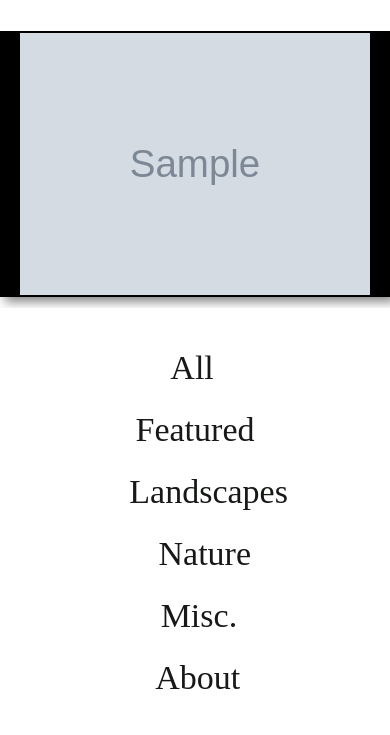
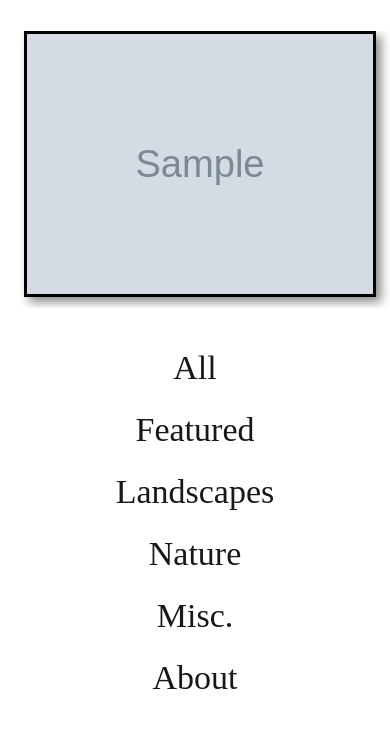
Before and after one commit to jaredhaight/pat_site, a Python web app: template templates/home.html in a window 390 px wide. Shown: the top 735 px of the page. Run offline with Jinja, Linux system fonts and the light colour scheme; the template is opened without the code that fills it: most values are stand-ins (such as "Sample title", 1, 10 or a date in 2020); grey boxes marked "Sample" are stand-in pictures; some libraries are stand-ins or nearby versions; some web fonts are replaced.

Commit message:
Fixed mobile pages. Moved tags to seperate table. Changed S3 upload behavior

```diff
--- a/main/admin.py
+++ b/main/admin.py
@@ -1,6 +1,7 @@
 from django.contrib import admin
 from main.models import Photo
 from main.models import PhotoSize
+from main.models import Tag
 
 class PhotoAdmin(admin.ModelAdmin):
     search_fields = ["name"]
@@ -10,5 +11,9 @@ class PhotoAdmin(admin.ModelAdmin):
 class PhotoSizeAdmin(admin.ModelAdmin):
     list_display = ('name', 'type', 'height', 'width')
 
+class TagAdmin(admin.ModelAdmin):
+    list_disaply = ('name')
+
 admin.site.register(Photo, PhotoAdmin)
 admin.site.register(PhotoSize, PhotoSizeAdmin)
+admin.site.register(Tag, TagAdmin)
--- a/main/views.py
+++ b/main/views.py
@@ -7,12 +7,13 @@ from django.shortcuts import render_to_response, get_object_or_404, get_list_or_
 from django.core.paginator import Paginator, InvalidPage, EmptyPage
 from django.forms import ModelForm
 from django.http import Http404
-from main.models import *
 from django.contrib.auth.models import User
 from datetime import date
-
 from itertools import chain
 import logging
+
+from main.models import *
+
 
 def home(request):
     """Home Page"""
--- a/templates/css/styles.css
+++ b/templates/css/styles.css
@@ -2,31 +2,9 @@
 /* ! Layout for desktop version   */
 /* ============================== */
 
-@font-face {
-    font-family: 'CallunaRegular';
-    src: url('fonts/Calluna-Regular-webfont.eot');
-    src: url('fonts/Calluna-Regular-webfont.eot?#iefix') format('embedded-opentype'),
-         url('fonts/Calluna-Regular-webfont.woff') format('woff'),
-         url('fonts/Calluna-Regular-webfont.ttf') format('truetype'),
-         url('fonts/Calluna-Regular-webfont.svg#CallunaRegular') format('svg');
-    font-weight: normal;
-    font-style: normal;
-}
-
-@font-face {
-    font-family: 'CallunaSansRegular';
-    src: url('fonts/CallunaSansRegular-webfont.eot');
-    src: url('fonts/CallunaSansRegular-webfont.eot?#iefix') format('embedded-opentype'),
-         url('fonts/CallunaSansRegular-webfont.woff') format('woff'),
-         url('fonts/CallunaSansRegular-webfont.ttf') format('truetype'),
-         url('fonts/CallunaSansRegular-webfont.svg#CallunaSansRegular') format('svg');
-    font-weight: normal;
-    font-style: normal;
-}
-
 body {
 	background: #FFFFFF;
-	font-family: 'CallunaSansRegular', "HelveticaNeue-Light", "Helvetica Neue Light", "Helvetica Neue", Helvetica, Arial, "Lucida Grande", sans-serif;
+	font-family: "HelveticaNeue-Light", "Helvetica Neue Light", "Helvetica Neue", Helvetica, Arial, "Lucida Grande", sans-serif;
 	font-size: 1.2em;
 	font-weight: 300;;
 	padding-bottom:30px;
@@ -75,6 +53,11 @@ a:hover {
 	background: #FEF6E4;
 	border-radius: 3px;
 	box-shadow: 0 0px 2px 0 #888;
+	position: relative;
+}
+
+.details td{
+	padding-right: 1%;
 }
 
 .homenav {
@@ -128,9 +111,11 @@ a:hover {
 
 .post {
 	color: white;
-	background: #000;
+	background: black;
 	margin: 0 1.5% 3% 1.6%;
-	padding: .4%;
+	border: 3px;
+	border-style: solid;
+	border-color: black;
 	box-shadow: 5px 5px 10px #888;
 }
 
@@ -238,10 +223,10 @@ a:hover {
 	max-width: 78%;
 	min-height: 50px;
 	padding: 10px;
-	font-size: 1.3em;
-	background: #FFFDFB;
+	font-size: 1.17em;
+	background: #E6FEEB;
 	border-radius: 8px;
-	border: #FFFAF0;
+	border: #FEF7E6;
 	border-width: 2px;
 	border-style: solid;
 }
@@ -304,3 +289,106 @@ a:hover {
 #tag_about {
 	margin: 20px 0% 0 1.4%
 }
+
+@media handheld, only screen and (max-width: 767px) {
+
+	.row {
+		position: relative;
+	}
+
+	.tenpad {
+		padding: 0;
+	}
+
+	.header {
+		height: 60px;
+		margin-top: 3%;
+	}
+
+	.post {
+		border-style: none;
+		box-shadow: 0 0 0 0;
+		margin-left: 1% !important;
+		background: none;
+	}
+
+	.post img {
+		border: 3px;
+		box-shadow: 5px 5px 10px #888;
+		border-style: solid;
+		border-color: black;
+	}
+
+	.potrait img{
+		width: 100%;
+	}
+
+	.landscape img{
+		width: 100%;
+	}
+
+	#tag_all {
+		margin: 20px 0 0 0%;
+	}
+
+	#tag_featured {
+                margin: 20px 0 0 0%;
+	}
+
+	#tag_landscapes {
+                margin: 20px 0 0 0%;
+	}
+
+	#tag_nature {
+                margin: 20px 0 0 0%;
+	}
+
+	#tag_misc {
+                margin: 20px 0 0 0%;
+	}
+
+	#tag_about {
+                margin: 20px 0 0 0%;
+	}
+
+	.navleft {
+		float: left !important;
+		max-width: 5%;
+		position: absolute;
+		bottom: 0;
+	}
+
+	.navright {
+		float: right !important;
+		text-align: right;
+		max-width: 5%;
+	}
+
+	.textwrap {
+		margin-left: 5% !important;
+		margin: 10px
+	}
+
+	.displayicons_portrait{
+		display: none;
+	}
+
+	.displayicons_landscape{
+		display: none;
+	}
+
+	.filmstrip {
+		display: none;
+	}
+
+	.plist {
+                border-style: none;
+                box-shadow: 0 0 0 0;
+                margin-left: 20% !important;
+	}
+
+	.plist img {
+		box-shadow: 5px 5px 10px #888;
+		border: 1px;
+		border-style: solid;
+	}
--- a/templates/css/tipsy.css
+++ b/templates/css/tipsy.css
@@ -1,4 +1,4 @@
-.tipsy { font-size: 1em; position: absolute; padding: 5px; z-index: 100000; }
+.tipsy { font-size: 0.9em; position: absolute; padding: 5px; z-index: 100000; }
   .tipsy-inner { background-color: #000; color: #FFF; max-width: 200px; padding: 5px 8px 4px 8px; text-align: center; }
 
   /* Rounded corners */
--- a/templates/filmstrip.html
+++ b/templates/filmstrip.html
@@ -10,7 +10,7 @@ $(document).ready(function(){
 	<div class="onecol"></div>
                 {% for photo in row1 %}
                 <div class="twocol plist">
-                        <a href="/photo/{{ photo.title_slug }}"><img id = "{{ photo.id }}" src="{{ photo.get_view_url }}" alt="{{ photo.title }}"></a>
+                        <a href="/photo/{{ photo.title_slug }}"><img id = "{{ photo.id }}" src="{{ photo.get_filmstrip_url }}" alt="{{ photo.title }}"></a>
                         {% if user.is_authenticated %} {{ photo.id }} {% endif %}
                 </div>
                 {% endfor %}
@@ -20,7 +20,7 @@ $(document).ready(function(){
         <div class="onecol"></div>
                 {% for photo in row2 %}
                 <div class="twocol plist">
-                        <a href="/photo/{{ photo.title_slug }}"><img id = "{{ photo.id }}" src="{{ photo.get_view_url }}" alt="{{ photo.title }}"></a>
+                        <a href="/photo/{{ photo.title_slug }}"><img id = "{{ photo.id }}" src="{{ photo.get_filmstrip_url }}" alt="{{ photo.title }}"></a>
                         {% if user.is_authenticated %} {{ photo.id }} {% endif %}
                 </div>
                 {% endfor %}
@@ -30,7 +30,7 @@ $(document).ready(function(){
         <div class="onecol"></div>
                 {% for photo in row3 %}
                 <div class="twocol plist">
-                        <a href="/photo/{{ photo.title_slug }}"><img id = "{{ photo.id }}" src="{{ photo.get_view_url }}" alt="{{ photo.title }}"></a>
+                        <a href="/photo/{{ photo.title_slug }}"><img id = "{{ photo.id }}" src="{{ photo.get_filmstrip_url }}" alt="{{ photo.title }}"></a>
                         {% if user.is_authenticated %} {{ photo.id }} {% endif %}
                 </div>
                 {% endfor %}
--- a/templates/home.html
+++ b/templates/home.html
@@ -45,12 +45,12 @@ $(document).ready(function(){
 		{% endfor %}
 	</div>
 	<div class="row homenav">
-		<div class="sixcol left">
+		<div class="sixcol navleft">
                         {% if photos.has_previous %}
                         <a id="navleft" href= "?page={{ photos.previous_page_number }}"><img src="/static/images/arrow-left.png"></a>
                         {% endif %}
                 </div>
-		<div class="sixcol right last">
+		<div class="sixcol navright last">
 			{% if photos.has_next %}
 			<a id="navright" href="?page={{ photos.next_page_number }}"><img src="/static/images/arrow-right.png"></a>
 			{% endif %}
--- a/templates/view.html
+++ b/templates/view.html
@@ -4,7 +4,7 @@
         $(document).ready(function(){
 	        $('img#PhotoDetails').tipsy({gravity: 'w'});
 	        $('img#Download').tipsy({gravity: 'w'});
-	        $("body").keydown(
+	        $(document.documentElement).keydown(
 			function(event){
 			        if (event.which == 74){
 					url = $('#navleft').attr('href');
@@ -36,7 +36,7 @@
          <div class="row">
 	        <div id="frame" class="twelvecol">
                         {% if photo.orientation == 'landscape' %}
-                        <p class="imagewrap landscape"><img src="{{ photo.get_landscape_url }}" alt="{{ photo.name }}"/></p>
+                        <p class="imagewrap landscape"><img src="{{ photo.get_1140_url }}" alt="{{ photo.name }}"/></p>
                         {% else %}
                         <p class="imagewrap potrait"><img src="{{ photo.get_600_url }}" alt="{{ photo.name }}"/></p>
                         {% endif %}
--- a/urls.py
+++ b/urls.py
@@ -1,6 +1,6 @@
 from django.conf import settings
 from django.conf.urls.defaults import *
-#from main.feeds import patfeed
+from main.feeds import pat_feed
 
 # Uncomment the next two lines to enable the admin:
 from django.contrib import admin
@@ -11,13 +11,11 @@ urlpatterns = patterns('',
     (r"^photo/(?P<jslug>[\-\d\w]+)/$", "main.views.view"),
     (r'^admin_tools/', include('admin_tools.urls')),
     (r"^photo/(?P<jslug>[\-\d\w]+)/details", "main.views.details"),
-    (r"^photo/(?P<jslug>[\-\d\w]+)/full", "main.views.full"),
-    (r"^photo/(?P<jslug>[\-\d\w]+)/download", "main.views.download"),
     (r"^category/(?P<jcat>[\-\d\w]+)/$", "main.views.category"),
     (r"^about", "main.views.about"),
+    (r"^feed", pat_feed()),
     # Uncomment the admin/doc line below to enable admin documentation:
     # url(r'^admin/doc/', include('django.contrib.admindocs.urls')),
-
     # Uncomment the next line to enable the admin:
     url(r'^admin/', include(admin.site.urls)),
 )
```
Also changed, not shown: main/feeds.py (added, +16 -0 lines), main/models.py (+44 -13 lines), templates/about.html (+3 -5 lines), templates/details.html (+7 -1 lines).
